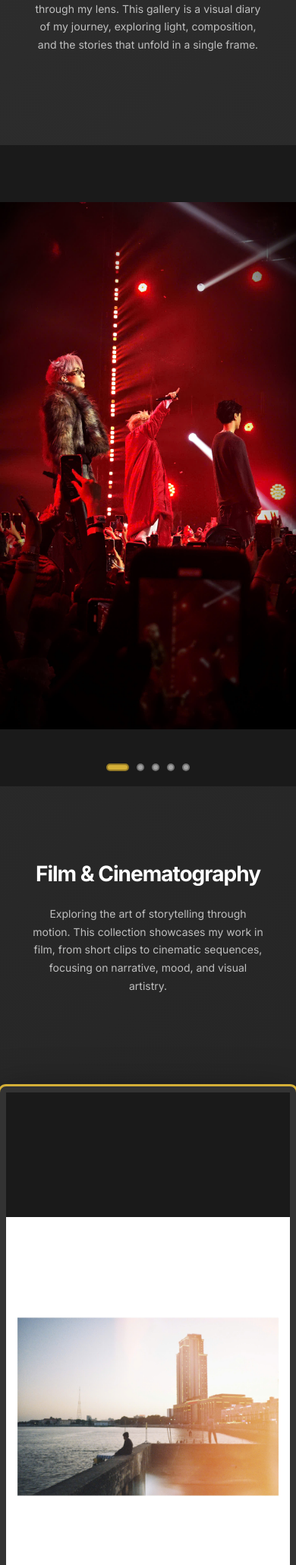
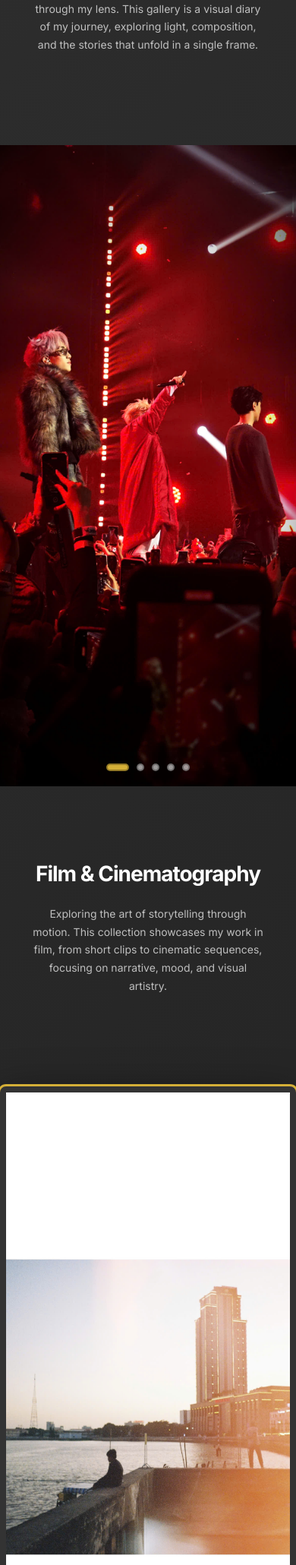
Before and after one commit to NguyenMinh993/portfolio, a Django app: page /photography/ in a window 390 px wide. Shown: the part 180-2240 px from the top of the page at 76% size. Run offline with Django 5.2, Linux system fonts and the light colour scheme; grey boxes are pictures that could not be loaded.

Commit message:
Change mobile carousel to object-fit cover for uniform image sizes

```diff
--- a/portfolio/templates/portfolio/photography.html
+++ b/portfolio/templates/portfolio/photography.html
@@ -545,7 +545,7 @@
                 width: 100% !important;
                 height: 100% !important;
                 flex-shrink: 0;
-                object-fit: contain;
+                object-fit: cover !important;
                 object-position: center;
                 transform: none !important;
                 animation: none !important;
```
